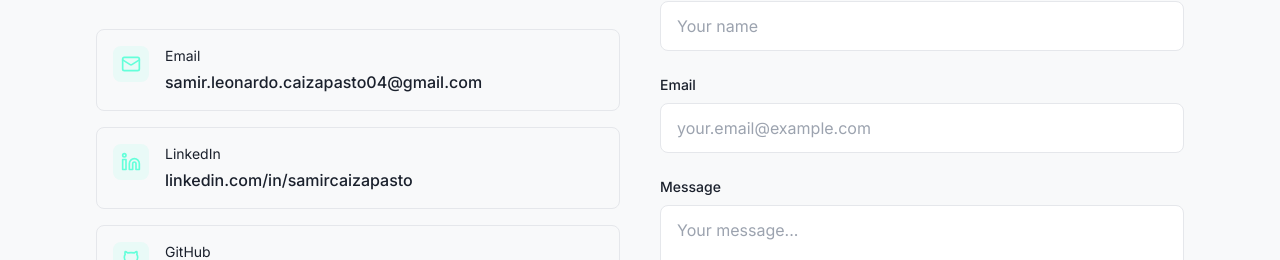
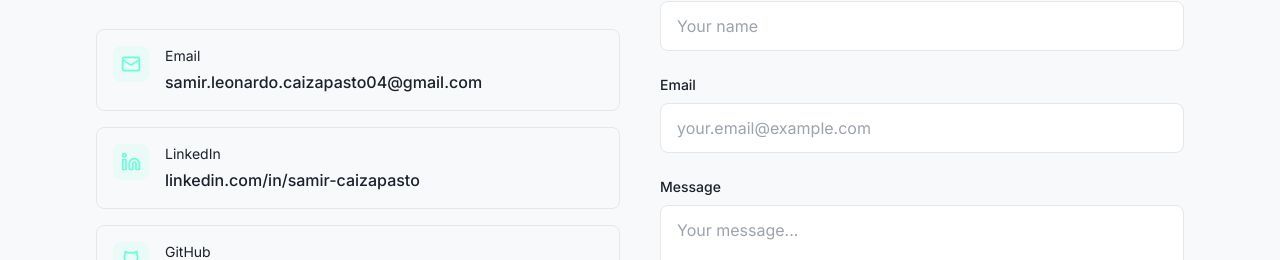
Before and after one commit to Sam-24-dev/Portafolio-Samir, a React (Vite) app: page / in a window 1280 px wide. Shown: the part 5578-5838 px from the top of the page. Built offline with nearby package versions, Linux system fonts and the light colour scheme.

Commit message:
Fix LinkedIn URL for Samir Caizapasto

```diff
--- a/src/components/Contact.tsx
+++ b/src/components/Contact.tsx
@@ -40,8 +40,8 @@
     {
       icon: <Linkedin size={20} />,
       label: t.contact.linkedin,
-      value: 'linkedin.com/in/samircaizapasto',
-      href: 'https://www.linkedin.com/in/samircaizapasto/'
+      value: 'linkedin.com/in/samir-caizapasto',
+      href: 'https://www.linkedin.com/in/samir-caizapasto/'
     },
     {
       icon: <Github size={20} />,
```
